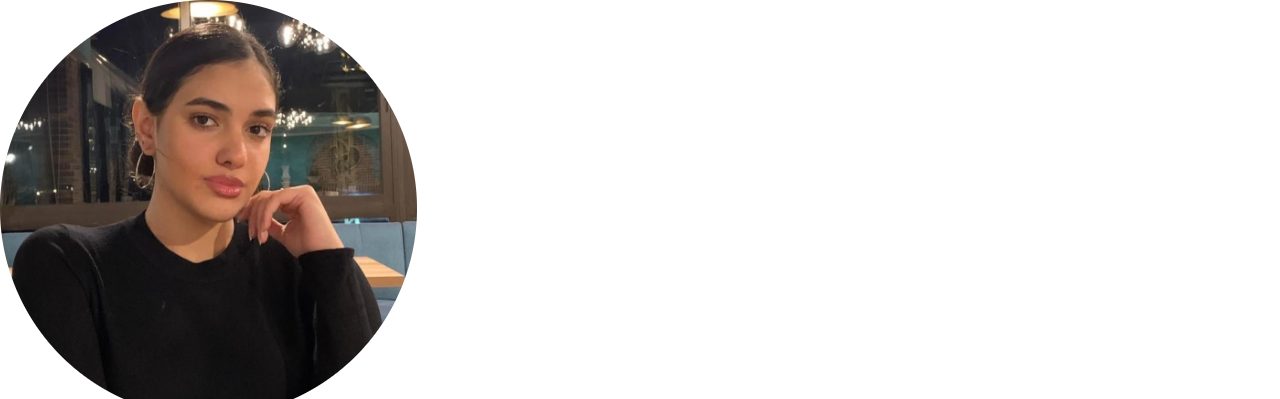
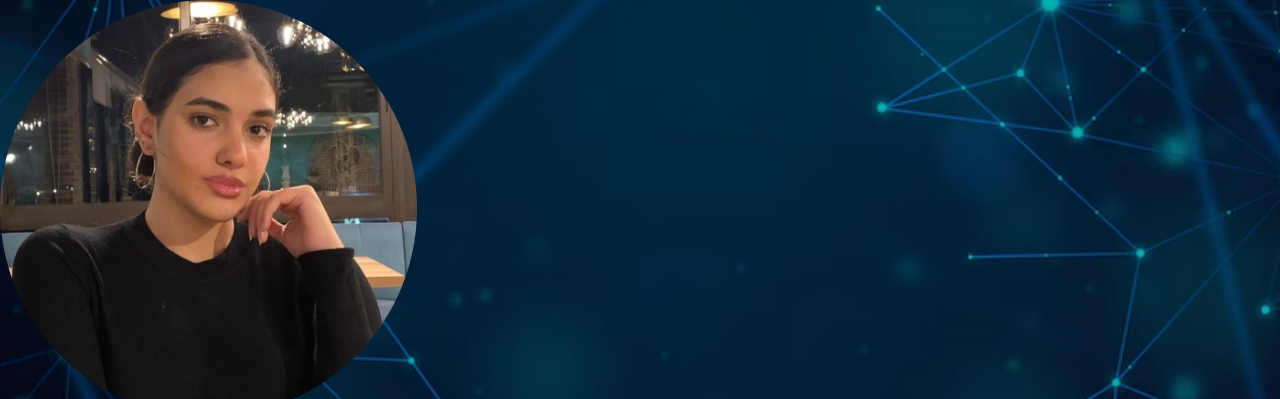
Before and after one commit to Reine-Chahine/cv-website, a plain HTML site: page index.html in a window 1280 px wide. Shown: the top 399 px of the page. Drawn offline with Linux system fonts and the light colour scheme.

Commit message:
body styling

```diff
--- a/styles.css
+++ b/styles.css
@@ -3,3 +3,23 @@
   padding: 0;
   box-sizing: border-box;
 }
+body {
+  font-family: 'Segoe UI', Tahoma, Geneva, Verdana, sans-serif;
+  color: #333;
+  background-color: #f4f4f4;
+  position: relative;
+  min-height: 100vh;
+}
+
+.background-image {
+  background-image: url('images/telecom.png');
+  background-size: cover;
+  background-position: center;
+  filter: brightness(0.7);
+  position: fixed;
+  top: 0;
+  left: 0;
+  width: 100%;
+  height: 100%;
+  z-index: -1;
+}
```
